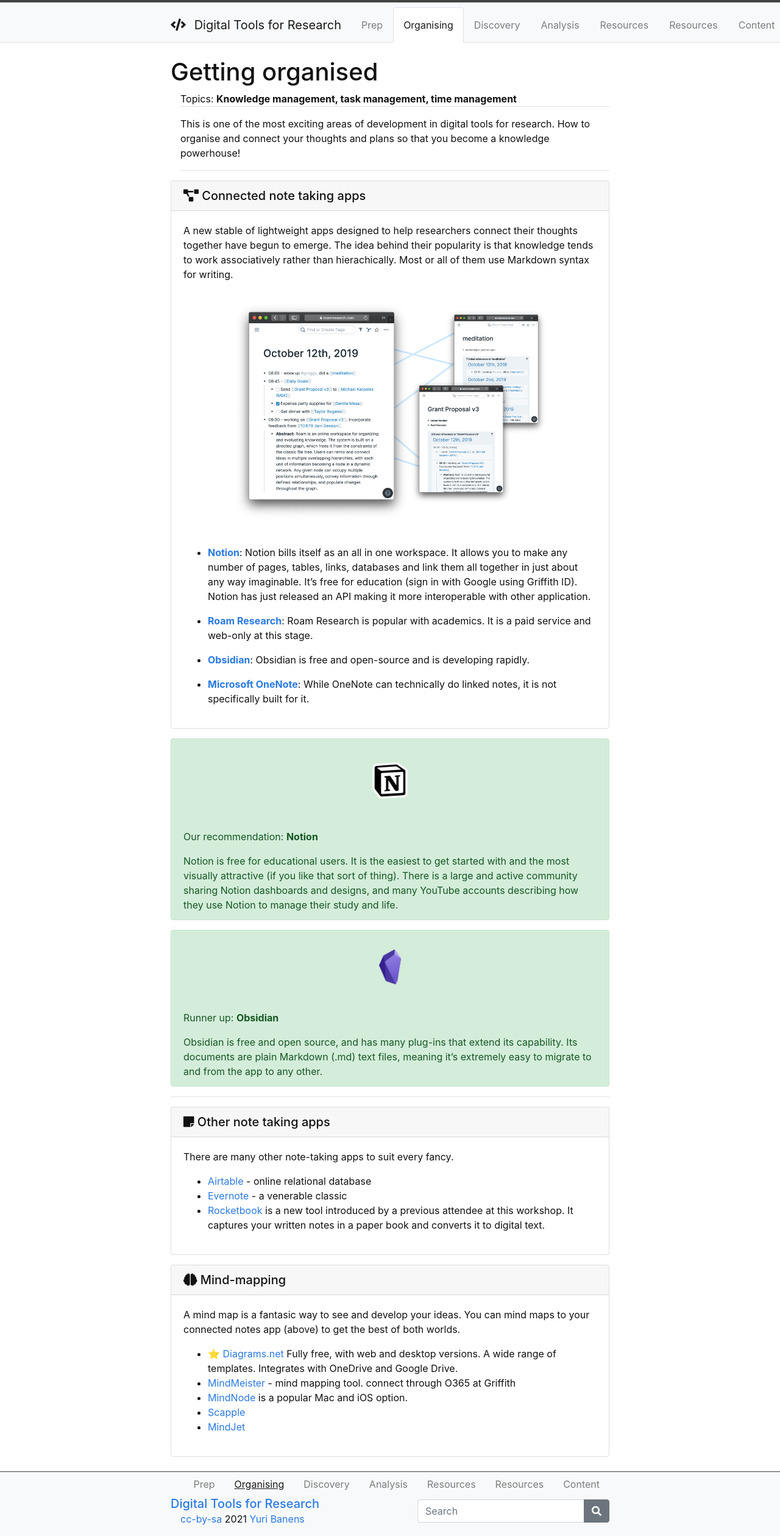
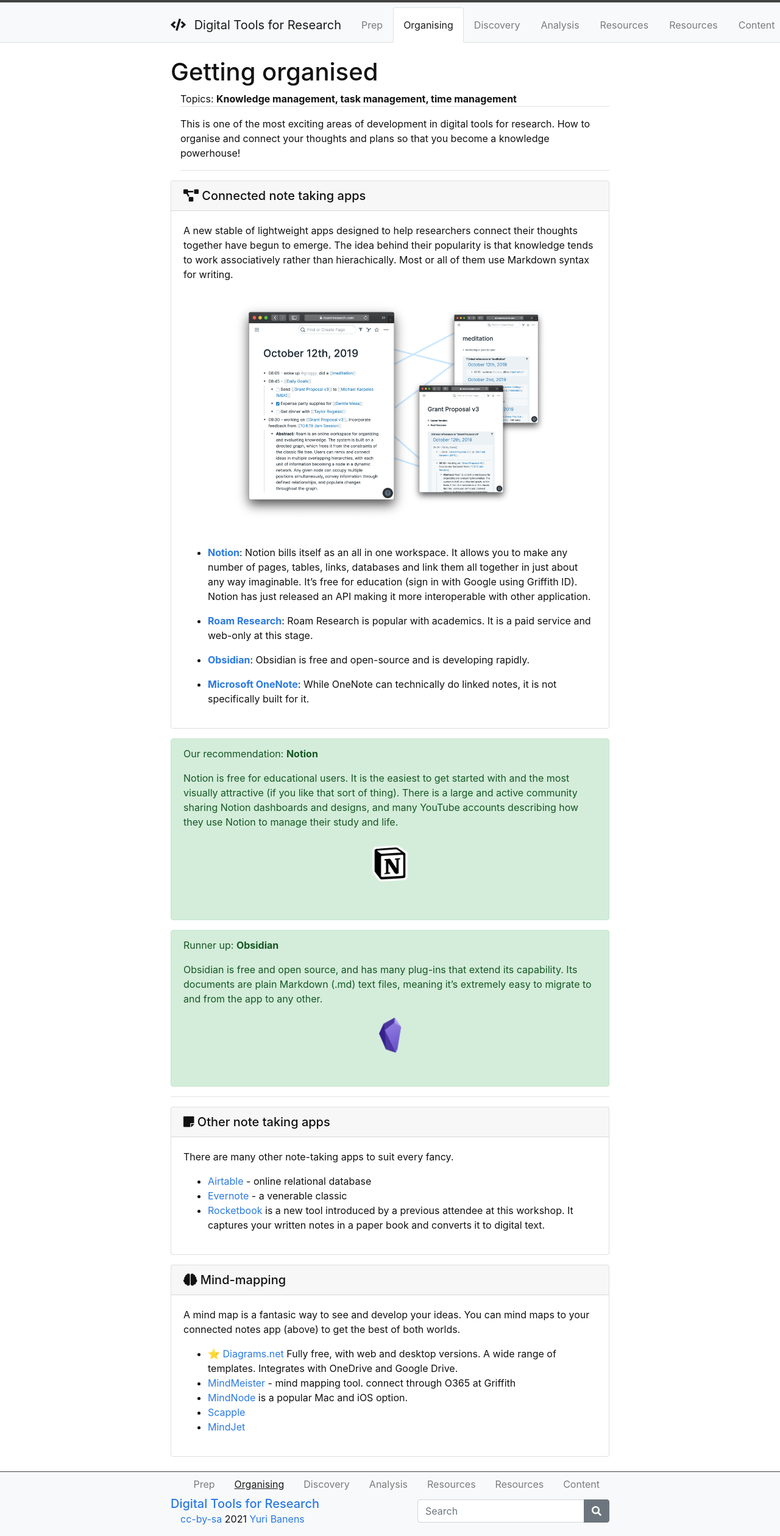
Before and after one commit to GriffithUniLibrary/digital-tools-modular, a Jekyll site: the page built from content/1-organising.md, in a window 1280 px wide. Shown: the whole page at 61% size. Built offline with Jekyll 4.4.1, drawn with Linux system fonts in a browser that asks for light colours.

Commit message:
Image relocation

```diff
--- a/content/1-organising.md
+++ b/content/1-organising.md
@@ -24,21 +24,19 @@ A new stable of lightweight apps designed to help researchers connect their thou
 {% include card.html header="<i class='fas fa-project-diagram'></i> Connected note taking apps" text=connectednotes %}
 
 {% capture bestconnected %}
-{% include figure.html img="icon_notion.png" alt="Notion app icon" width="80px" %}
-
 Our recommendation: **Notion**
 
 Notion is free for educational users. It is the easiest to get started with and the most visually attractive (if you like that sort of thing). There is a large and active community sharing Notion dashboards and designs, and many YouTube accounts describing how they use Notion to manage their study and life.
+{% include figure.html img="icon_notion.png" alt="Notion app icon" width="80px" %}
 {% endcapture %}
 
 {% include alert.html text=bestconnected color="success" %}
 
 {% capture runnerup %}
-{% include figure.html img="icon_obsidian.png" alt="Obsidian Icon" width="80px" %}
-
 Runner up: **Obsidian**
 
 Obsidian is free and open source, and has many plug-ins that extend its capability. Its documents are plain Markdown (.md) text files, meaning it's extremely easy to migrate to and from the app to any other.
+{% include figure.html img="icon_obsidian.png" alt="Obsidian Icon" width="80px" %}
 {% endcapture %}
 {% include alert.html text=runnerup color="success" %}
 
```
